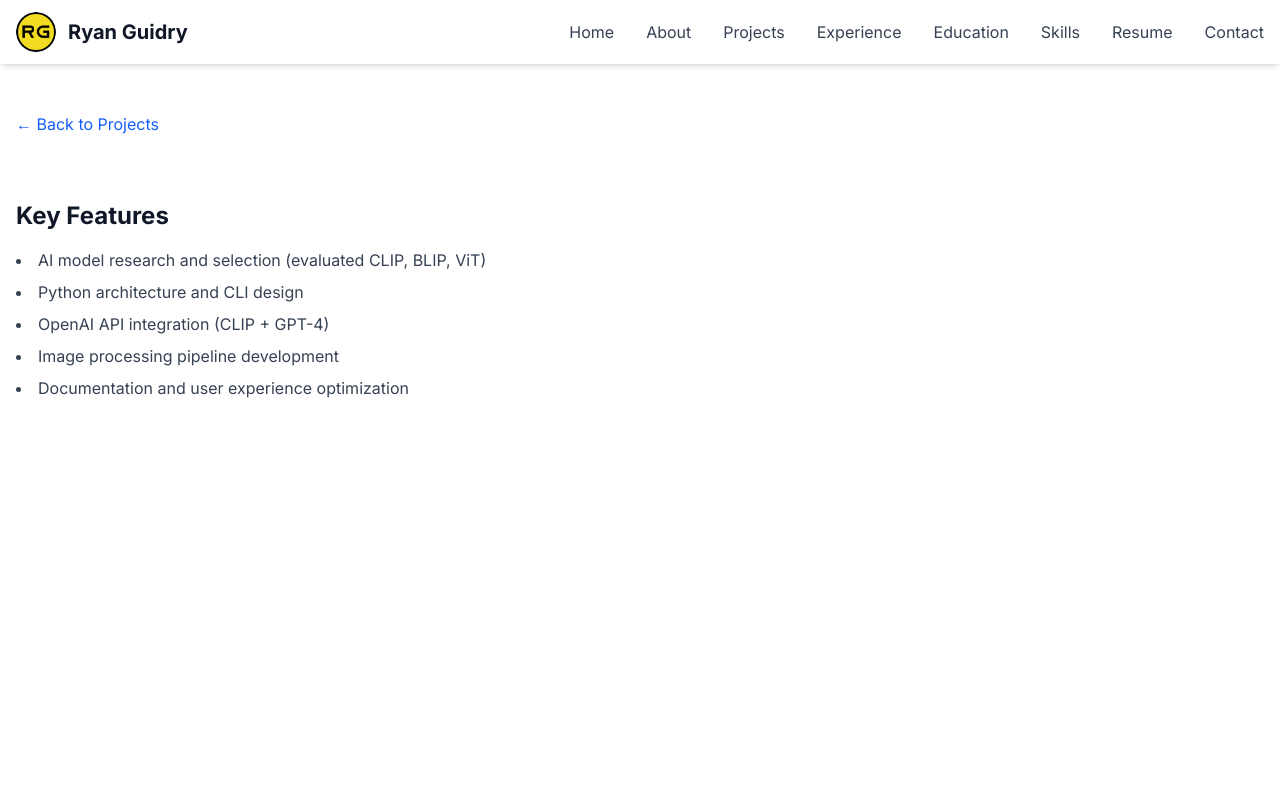
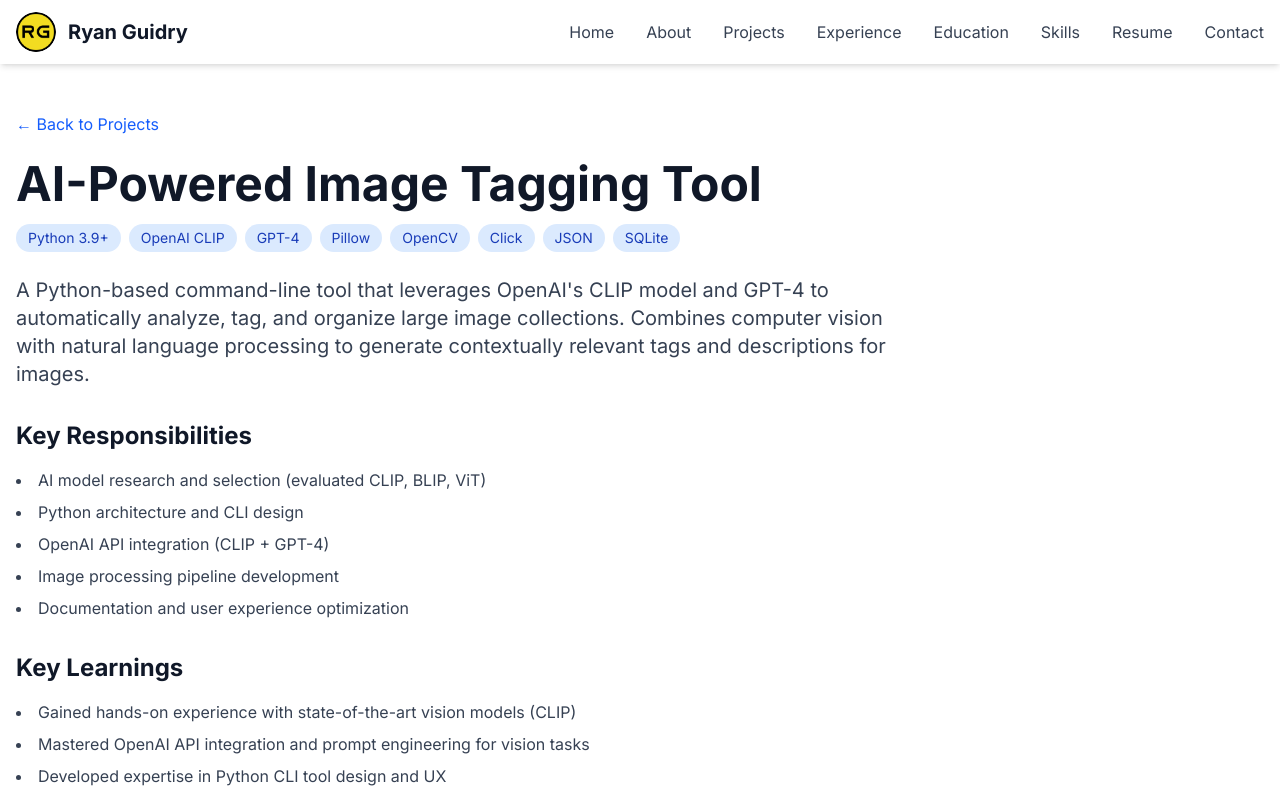
Before and after one commit to rguid31/ryan-portfolio, a Next.js app: page /projects/ai-image-tagging-tool in a window 1280 px wide. Shown: the top 800 px of the page. Built offline with nearby package versions, Linux system fonts and the light colour scheme.

Commit message:
Fix TypeScript errors in project detail page - use correct Project interface properties

```diff
--- a/app/projects/[slug]/page.tsx
+++ b/app/projects/[slug]/page.tsx
@@ -1,5 +1,5 @@
 import { notFound } from 'next/navigation';
-import { getProjectBySlug, getAllProjects } from '@/lib/masterReport';
+import { getProjectBySlug, getProjects } from '@/lib/masterReport';
 import Link from 'next/link';
 
 interface ProjectPageProps {
@@ -9,7 +9,7 @@ interface ProjectPageProps {
 }
 
 export async function generateStaticParams() {
-    const projects = getAllProjects();
+    const projects = getProjects();
     return projects.map((project) => ({
         slug: project.id,
     }));
@@ -33,11 +33,11 @@ export default function ProjectPage({ params }: ProjectPageProps) {
 
             <article className="max-w-4xl">
                 <h1 className="text-5xl font-bold mb-4 text-gray-900 dark:text-white">
-                    {project.name}
+                    {project.projectName}
                 </h1>
 
                 <div className="flex flex-wrap gap-2 mb-6">
-                    {project.technologies?.map((tech) => (
+                    {project.techStack?.map((tech: string) => (
                         <span
                             key={tech}
                             className="px-3 py-1 bg-blue-100 dark:bg-blue-900 text-blue-800 dark:text-blue-200 rounded-full text-sm"
@@ -47,10 +47,10 @@ export default function ProjectPage({ params }: ProjectPageProps) {
                     ))}
                 </div>
 
-                {project.description && (
+                {project.projectDescription && (
                     <div className="prose dark:prose-invert max-w-none mb-8">
                         <p className="text-xl text-gray-700 dark:text-gray-300">
-                            {project.description}
+                            {project.projectDescription}
                         </p>
                     </div>
                 )}
@@ -58,32 +58,32 @@ export default function ProjectPage({ params }: ProjectPageProps) {
                 {project.responsibilities && project.responsibilities.length > 0 && (
                     <section className="mb-8">
                         <h2 className="text-2xl font-bold mb-4 text-gray-900 dark:text-white">
-                            Key Features
+                            Key Responsibilities
                         </h2>
                         <ul className="list-disc list-inside space-y-2 text-gray-700 dark:text-gray-300">
-                            {project.responsibilities.map((item, index) => (
+                            {project.responsibilities.map((item: string, index: number) => (
                                 <li key={index}>{item}</li>
                             ))}
                         </ul>
                     </section>
                 )}
 
-                {project.achievements && project.achievements.length > 0 && (
+                {project.keyLearnings && project.keyLearnings.length > 0 && (
                     <section className="mb-8">
                         <h2 className="text-2xl font-bold mb-4 text-gray-900 dark:text-white">
-                            Achievements
+                            Key Learnings
                         </h2>
                         <ul className="list-disc list-inside space-y-2 text-gray-700 dark:text-gray-300">
-                            {project.achievements.map((item, index) => (
+                            {project.keyLearnings.map((item: string, index: number) => (
                                 <li key={index}>{item}</li>
                             ))}
                         </ul>
                     </section>
                 )}
 
-                {project.url && (
+                {project.projectURL && (
                     <a
-                        href={project.url}
+                        href={project.projectURL}
                         target="_blank"
                         rel="noopener noreferrer"
                         className="inline-block px-6 py-3 bg-blue-600 hover:bg-blue-700 text-white rounded-lg transition"
```
